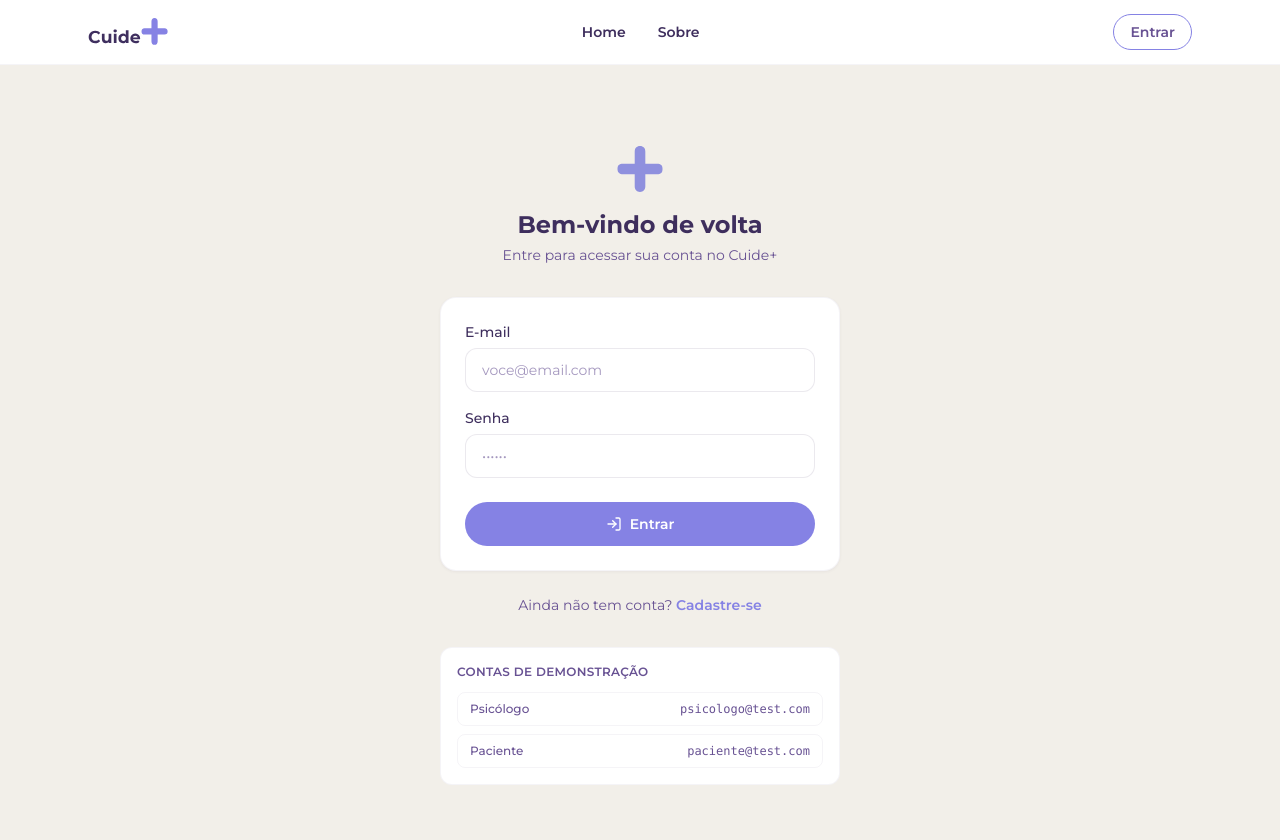
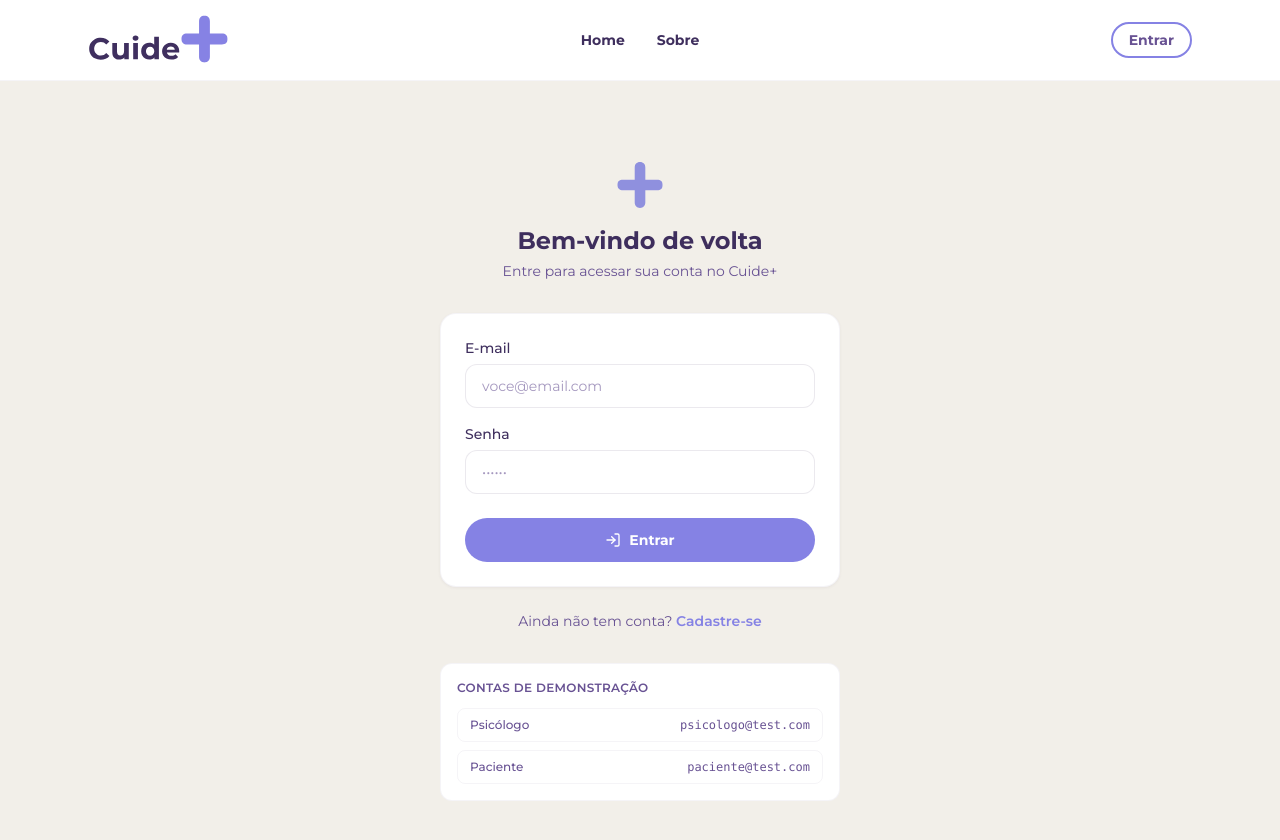
Before and after one commit to coffeecliff/Cuidemais-frontend-v2, a React (Vite) app: page /login in a window 1280 px wide. Shown: the top 840 px of the page. Built offline with nearby package versions, Linux system fonts and the light colour scheme.

Commit message:
Hero finalizada

```diff
--- a/src/components/layout/PublicNavbar.jsx
+++ b/src/components/layout/PublicNavbar.jsx
@@ -26,12 +26,12 @@ export function PublicNavbar() {
 
   return (
     <header className="sticky top-0 z-50 border-b border-dark/5 bg-white">
-      <div className="mx-auto flex h-16 max-w-6xl items-center justify-between px-6">
-        <a href="/" onClick={goHome} className="flex items-center">
-          <img src="/logo-text.svg" alt="Cuide+" className="h-8 w-auto" />
+      <div className="mx-auto grid h-20 max-w-6xl grid-cols-[1fr_auto_1fr] items-center px-6 md:grid-cols-3">
+        <a href="/" onClick={goHome} className="flex items-center justify-self-start">
+          <img src="/logo-text.svg" alt="Cuide+" className="h-14 w-auto" />
         </a>
 
-        <nav className="hidden items-center gap-8 md:flex">
+        <nav className="col-start-2 hidden items-center justify-self-center gap-8 md:flex">
           {LINKS.map((link) => {
             const isActive = link.to === '/' && location.pathname === '/' && !location.hash;
             return (
@@ -39,7 +39,7 @@ export function PublicNavbar() {
                 key={link.to}
                 href={link.to}
                 onClick={link.to === '/' ? goHome : undefined}
-                className={`text-sm font-semibold transition-colors ${
+                className={`text-sm font-bold transition-colors ${
                   isActive ? 'text-light' : 'text-dark hover:text-light'
                 }`}
               >
@@ -49,7 +49,7 @@ export function PublicNavbar() {
           })}
         </nav>
 
-        <div className="hidden md:block">
+        <div className="hidden justify-self-end md:block">
           <Button to="/login" variant="secondary" size="sm">
             Entrar
           </Button>
@@ -59,7 +59,7 @@ export function PublicNavbar() {
           type="button"
           onClick={() => setOpen(true)}
           aria-label="Abrir menu"
-          className="flex h-9 w-9 items-center justify-center rounded-lg text-dark hover:bg-dark/5 md:hidden"
+          className="flex h-9 w-9 items-center justify-center justify-self-end rounded-lg text-dark hover:bg-dark/5 md:hidden"
         >
           <Menu size={22} />
         </button>
--- a/src/components/ui/Button.jsx
+++ b/src/components/ui/Button.jsx
@@ -2,8 +2,8 @@ import { Link } from 'react-router-dom';
 
 const VARIANTS = {
   primary: 'bg-light text-white hover:bg-medium border border-transparent',
-  secondary: 'bg-transparent text-medium border border-light hover:bg-light/10',
-  ghost: 'bg-transparent text-medium border border-transparent hover:bg-accent/10 hover:text-dark',
+  secondary: 'bg-transparent text-medium border-2 border-light hover:bg-light/10',
+  ghost: 'bg-transparent text-medium border border-transparent hover:bg-accent/10',
   danger: 'bg-transparent text-red-600 border border-red-200 hover:bg-red-50',
 };
 
@@ -25,7 +25,7 @@ export function Button({
   ...props
 }) {
   const classes = [
-    'inline-flex items-center justify-center rounded-full font-semibold transition-colors duration-150',
+    'inline-flex items-center justify-center rounded-full font-bold transition-colors duration-150',
     'focus-visible:outline-none focus-visible:ring-2 focus-visible:ring-accent focus-visible:ring-offset-2 focus-visible:ring-offset-background',
     'disabled:opacity-50 disabled:cursor-not-allowed disabled:pointer-events-none',
     VARIANTS[variant],
--- a/src/pages/public/Home.jsx
+++ b/src/pages/public/Home.jsx
@@ -79,7 +79,7 @@ export function Home() {
       <PublicNavbar />
 
       {/* Hero */}
-      <section className="relative overflow-hidden bg-gradient-to-br from-background via-background to-light/15">
+      <section className="relative overflow-hidden bg-gradient-to-b from-white to-[#efe8f2]">
         <div className="mx-auto grid max-w-360 gap-12 px-[0.8px] pb-20 pt-16 md:grid-cols-2 md:items-center md:pb-28 md:pt-24">
           <div className="text-center md:text-left">
             <motion.span
@@ -105,7 +105,7 @@ export function Home() {
               initial={{ opacity: 0, y: 12 }}
               animate={{ opacity: 1, y: 0 }}
               transition={{ duration: 0.5, delay: 0.2 }}
-              className="mx-auto mt-6 max-w-lg text-lg leading-relaxed text-medium md:mx-0"
+              className="mx-auto mt-6 max-w-lg text-lg leading-relaxed text-medium md:mx-0 font-medium "
             >
               Plataforma digital voltada para facilitar o agendamento e a gestão de atendimentos
               psicológicos voluntários. Criada especialmente para universidades, ONGs e iniciativas
@@ -183,6 +183,8 @@ export function Home() {
         </div>
       </section>
 
+
+
       {/* Para quem é */}
       <section className="bg-white py-24">
         <div className="mx-auto max-w-6xl px-[0.8px]">
@@ -215,7 +217,7 @@ export function Home() {
             <h2 className="mt-2 text-3xl font-bold text-dark">
               Conectando quem precisa de cuidado a quem quer cuidar
             </h2>
-            <p className="mt-4 text-base leading-relaxed text-medium">
+            <p className="mt-4 text-base leading-relaxed text-medium font-medium">
               O Cuide+ nasceu para reduzir a distância entre pessoas que precisam de apoio
               psicológico e profissionais dispostos a oferecer atendimento voluntário. Facilitamos
               o agendamento, a organização de prontuários simples e o acompanhamento de cada
@@ -248,7 +250,7 @@ export function Home() {
                 <div className="mb-3 flex h-9 w-9 items-center justify-center rounded-lg bg-light/15 text-light">
                   <ShieldCheck size={18} />
                 </div>
-                <p className="text-sm leading-relaxed text-medium">
+                <p className="text-sm leading-relaxed text-medium font-medium">
                   "O Cuide+ organizou completamente a agenda do nosso projeto de extensão. Hoje
                   conseguimos atender o dobro de estudantes com a mesma equipe voluntária."
                 </p>
@@ -267,7 +269,7 @@ export function Home() {
             <Sparkles size={22} />
           </div>
           <h2 className="text-3xl font-bold text-white">Pronto para começar a cuidar?</h2>
-          <p className="mt-4 text-base leading-relaxed text-white/70">
+          <p className="mt-4 text-base leading-relaxed text-white/70 font-medium">
             Crie sua conta gratuitamente e comece a agendar ou oferecer atendimentos psicológicos
             hoje mesmo.
           </p>
@@ -275,7 +277,7 @@ export function Home() {
             <Button to="/register" size="lg">
               Criar conta gratuita
             </Button>
-            <Button to="/login" variant="ghost" size="lg" className="text-white hover:bg-white/10">
+            <Button to="/login" variant="ghost" size="lg" className="text-white">
               Já tenho conta
             </Button>
           </div>
--- a/src/pages/public/Register.jsx
+++ b/src/pages/public/Register.jsx
@@ -49,7 +49,7 @@ export function Register() {
     <div className="min-h-screen bg-background">
       <PublicNavbar />
 
-      <div className="mx-auto flex max-w-md flex-col items-center px-6 py-20">
+      <div className="mx-auto flex max-w-md flex-col items-center px-6 py-7">
         <motion.div
           initial={{ opacity: 0, y: 16 }}
           animate={{ opacity: 1, y: 0 }}
@@ -57,7 +57,7 @@ export function Register() {
           className="w-full"
         >
           <div className="mb-8 flex flex-col items-center text-center">
-            <img src="/logo.svg" alt="Cuide+" className="mb-4 h-12 w-12" />
+            <img src="/logo.svg" alt="Cuide+" className="mb-4 h-12 w-42" />
             <h1 className="text-2xl font-bold text-dark">Crie sua conta</h1>
             <p className="mt-1 text-sm text-medium">Junte-se à comunidade de cuidado do Cuide+</p>
           </div>
```
Also changed, not shown: public/hero.svg.
